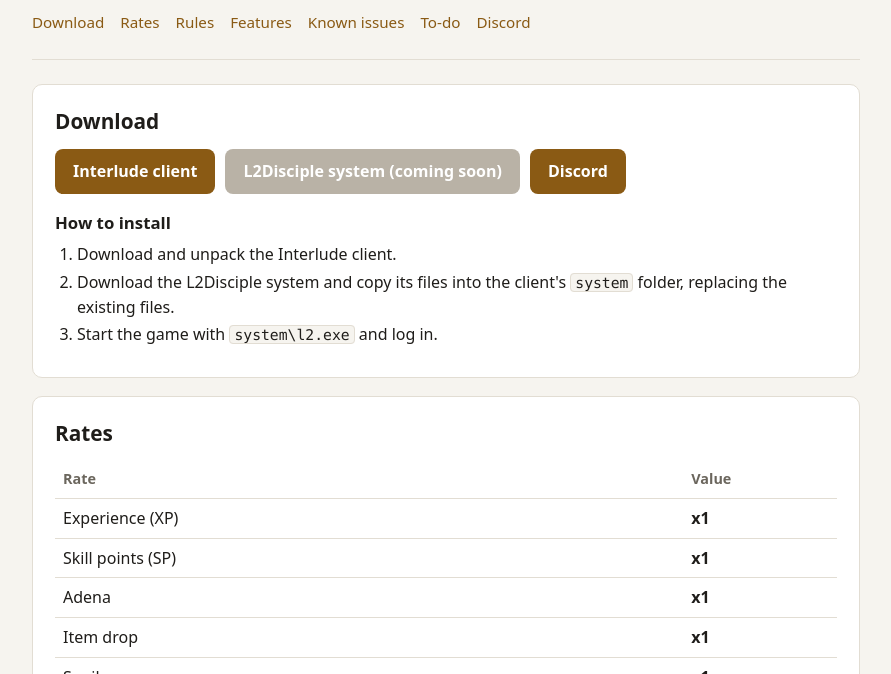
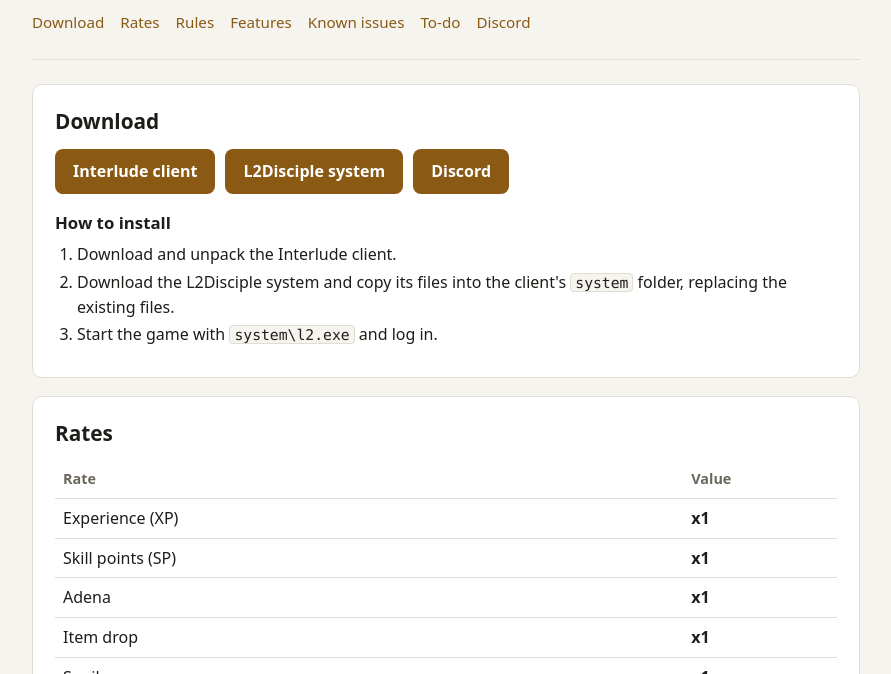
Before and after one commit to L2Disciple/l2.disciple, a plain HTML site: page index.html in a window 1280 px wide. Shown: the part 126-800 px from the top of the page, without its empty margins (194-1085 px from the left). Drawn offline with Linux system fonts and the light colour scheme.

Commit message:
Update index.html

```diff
--- a/index.html
+++ b/index.html
@@ -59,8 +59,8 @@
   <div class="buttons">
     <!-- CLIENT LINK -->
     <a class="btn" href="https://drive.google.com/file/d/1UmyHiL3KXc9TpX4cVsTyuDy3FTDkdncC/view?usp=sharing" target="_blank" rel="noopener noreferrer">Interlude client</a>
-    <!-- SYSTEM LINK: replace href="#" with the system download URL and remove class "soon" -->
-    <a class="btn soon" href="#">L2Disciple system (coming soon)</a>
+    <!-- SYSTEM LINK -->
+    <a class="btn" href="https://drive.google.com/file/d/1MebJGdjerLPMBKnPnDEDtaP47atzYeJz/view?usp=sharing" target="_blank" rel="noopener noreferrer">L2Disciple system</a>
     <!-- DISCORD LINK -->
     <a class="btn" id="discord" href="https://discord.gg/JrrgRxdNNp" target="_blank" rel="noopener noreferrer">Discord</a>
   </div>
```
